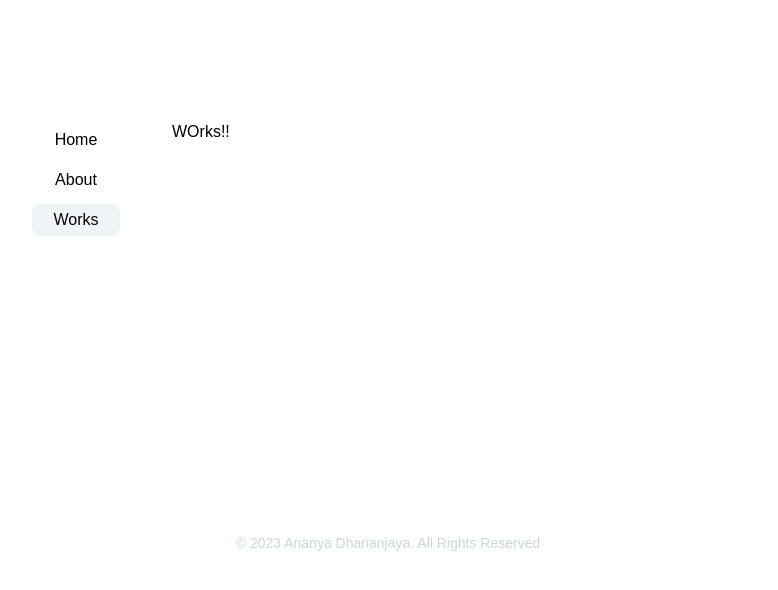
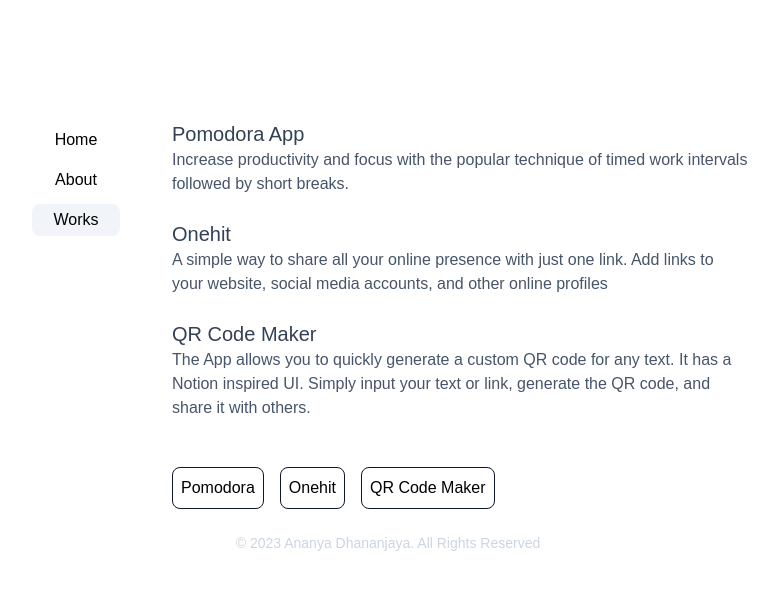
Before and after one commit to ananyadhananjaya/ananya-dhananjaya-2023, a React (Vite) app: page / in a window 1280 px wide. Both pictures are taken after a click on the item "Works". Shown: the top 590 px of the page, without its empty margins (252-1030 px from the left). Built offline with nearby package versions, Linux system fonts and the light colour scheme.

Commit message:
feat: add works

```diff
--- a/src/Works/Works.tsx
+++ b/src/Works/Works.tsx
@@ -1,5 +1,47 @@
 const Works = () => {
-  return <div className="m-6 min-w-xl max-w-xl w-7/12">WOrks!!</div>
+  return (
+    <div className="m-6 min-w-xl max-w-xl w-7/12 flex flex-col justify-between">
+      <div>
+        <div className="text-xl text-slate-700">Pomodora App</div>
+        <div className="text-slate-600">
+          Increase productivity and focus with the popular technique of timed
+          work intervals followed by short breaks.
+        </div>
+        <br />
+        <div className="text-xl text-slate-700">Onehit</div>
+        <div className="text-slate-600">
+          A simple way to share all your online presence with just one link. Add
+          links to your website, social media accounts, and other online
+          profiles
+        </div>
+        <br />
+        <div className="text-xl text-slate-700">QR Code Maker</div>
+        <div className="text-slate-600">
+          The App allows you to quickly generate a custom QR code for any text.
+          It has a Notion inspired UI. Simply input your text or link, generate
+          the QR code, and share it with others.
+        </div>
+      </div>
+      <div className="flex gap-4">
+        {[
+          { name: 'Pomodora', href: 'https://ax-pomodora.netlify.app/' },
+          { name: 'Onehit', href: 'https://onehit.netlify.app/' },
+          { name: 'QR Code Maker', href: 'https://qrcodeforfree.netlify.app/' }
+        ].map((app) => (
+          <a
+            key={app.name}
+            className="p-2 border border-slate-900 rounded-lg hover:drop-shadow-xl hover:bg-slate-50
+             hover:border-0 hover:cursor-pointer"
+            href={app.href}
+            target="_blank"
+            rel="noreferrer"
+          >
+            {app.name}
+          </a>
+        ))}
+      </div>
+    </div>
+  )
 }
 
 export default Works
```
